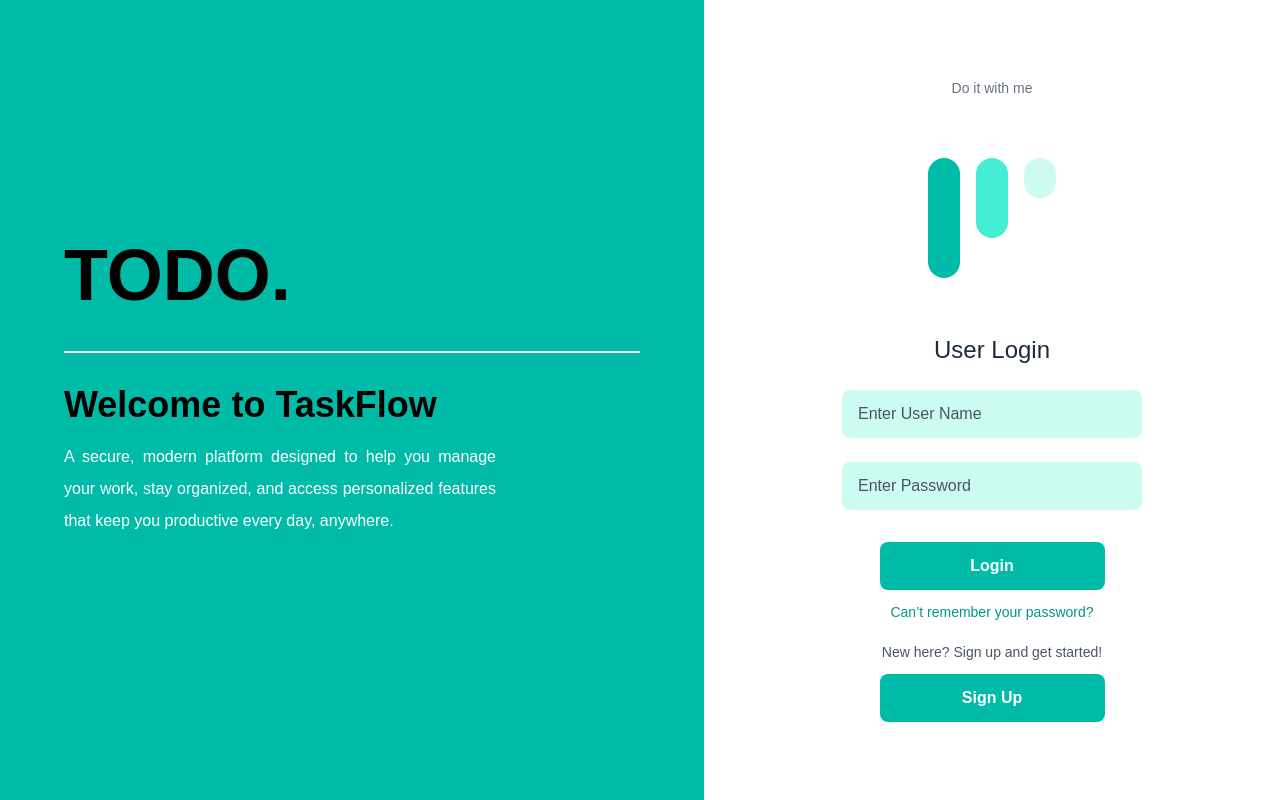
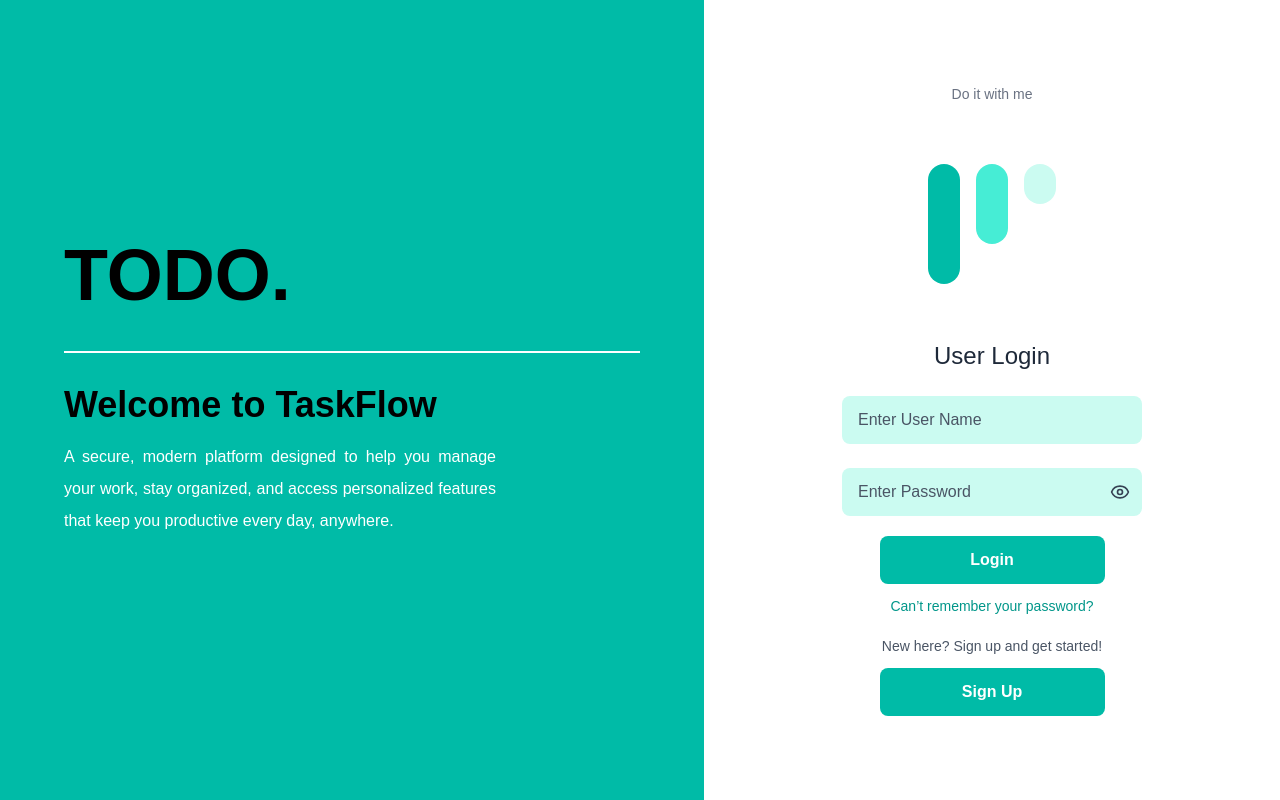
Before and after one commit to Anjula2001/TODO, a Next.js app in the folder todoapp/: page /Login in a window 1280 px wide. Built offline with nearby package versions, Linux system fonts and the light colour scheme.

Commit message:
Password show icon added

```diff
--- a/todoapp/src/app/Login/page.tsx
+++ b/todoapp/src/app/Login/page.tsx
@@ -1,10 +1,12 @@
 "use client";
 
 import { useState } from "react";
+import { EyeIcon, EyeOffIcon } from "lucide-react";
 
 export default function Login() {
   const [username, setUsername] = useState("");
   const [password, setPassword] = useState("");
+  const [showPassword, setShowPassword] = useState(false);
 
   const handleLogin = (e: React.FormEvent) => {
     e.preventDefault();
@@ -52,16 +54,28 @@
                 onChange={(e) => setUsername(e.target.value)}
                 className="w-full mb-6 px-4 py-3 rounded-lg bg-teal-100 placeholder-gray-600 focus:outline-none focus:text-black text-black"
             />
-
-
+          <div className="relative w-full mb-5">
                 <input
-            type="password"
+                    type={showPassword ? "text" : "password"}
                     placeholder="Enter Password"
                     value={password}
                     onChange={(e) => setPassword(e.target.value)}
-            className="w-full mb-8 px-4 py-3 rounded-lg bg-teal-100 placeholder-gray-600 focus:outline-none focus:text-black text-black"
+                    className="w-full px-4 py-3 pr-10 rounded-lg bg-teal-100 placeholder-gray-600 focus:outline-none focus:text-black text-black"
                 />
 
+                {/* 👁 Show/Hide Button */}
+                <button
+                    type="button"
+                    onClick={() => setShowPassword(!showPassword)}
+                    className="absolute right-3 top-1/2 transform -translate-y-1/2 text-gray-700 hover:text-teal-600"
+                >
+                    {showPassword ? (
+                    <EyeOffIcon className="w-5 h-5" />
+                    ) : (
+                    <EyeIcon className="w-5 h-5" />
+                    )}
+                </button>
+            </div>
           <button
             type="submit"
             className="w-3/4 bg-teal-500 hover:bg-teal-600 text-white font-semibold py-3 rounded-lg transition-all"
```
Lines whose indentation alone changed are shown as unchanged.
